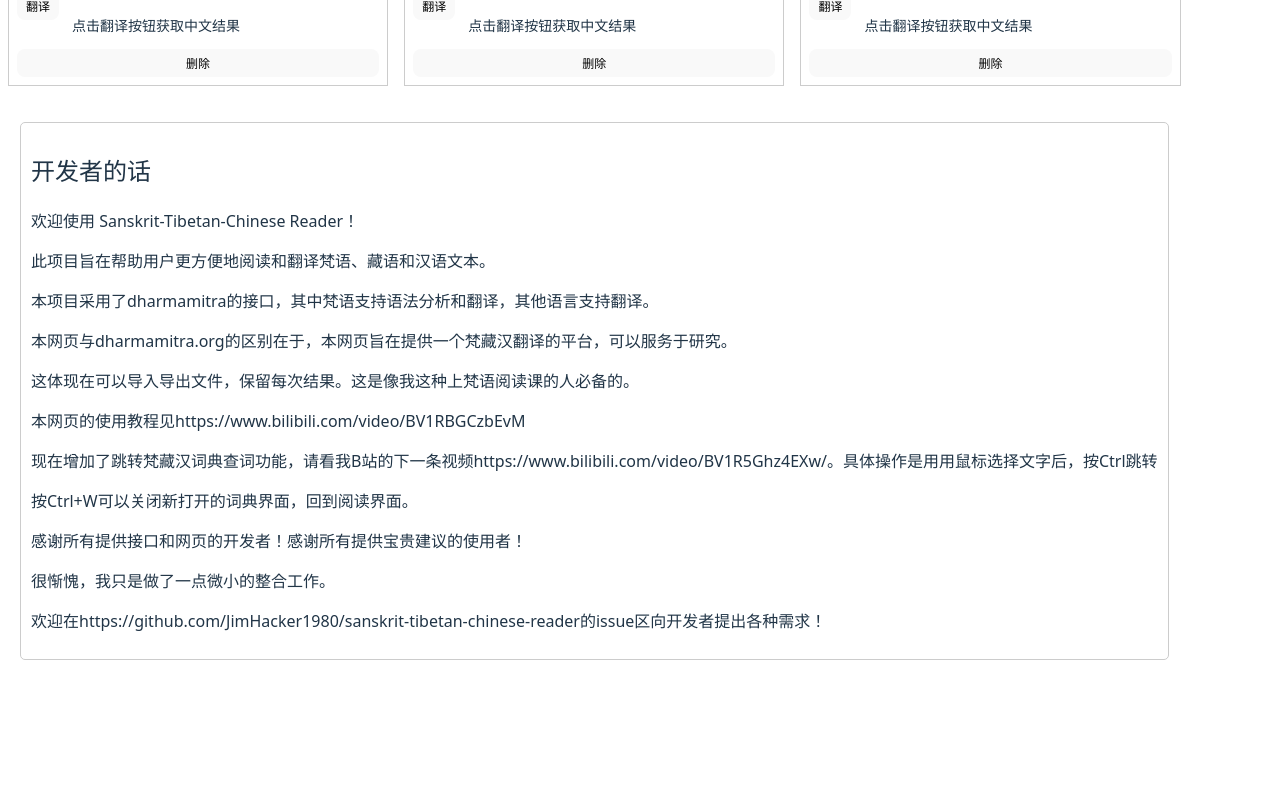
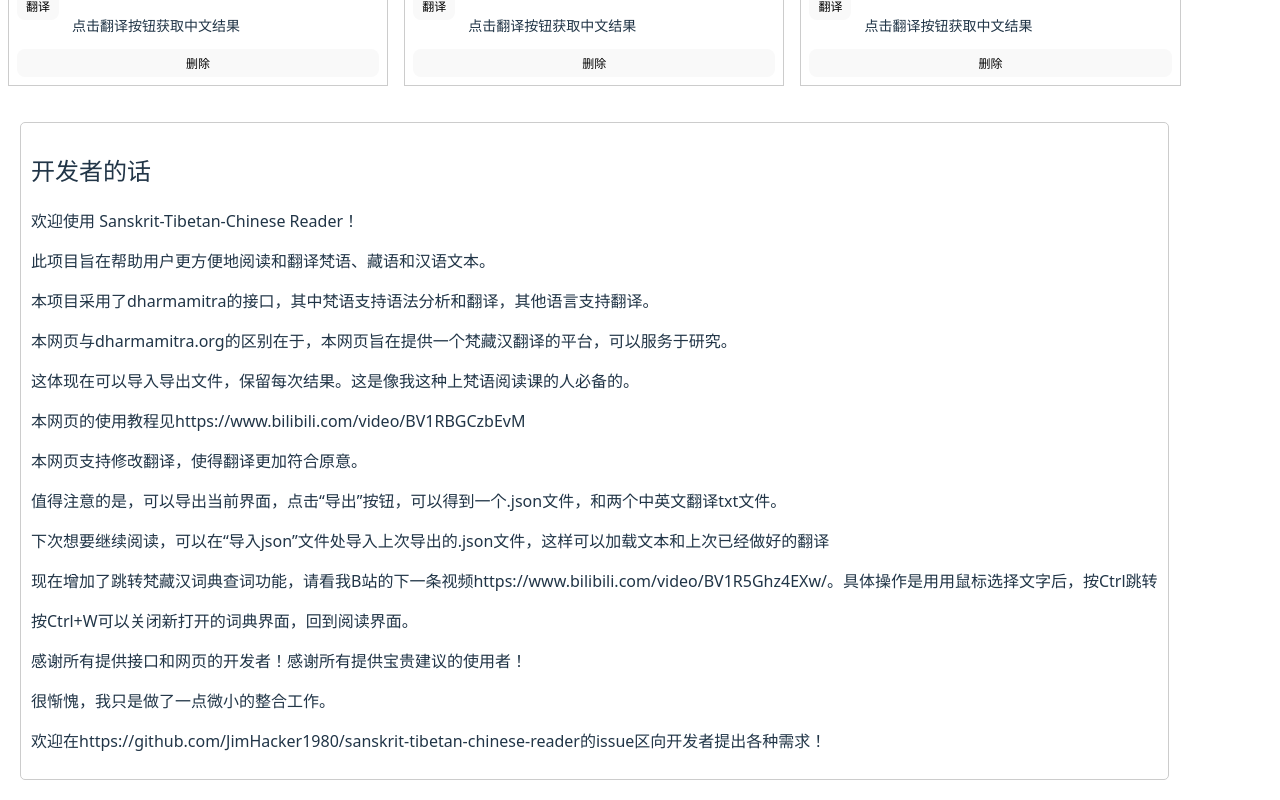
Before and after one commit to JimHacker1980/sanskrit-tibetan-chinese-reader, a React (Vite) app: page / in a window 1280 px wide. Shown: the part 516-1316 px from the top of the page. Before the commit the page ends 1196 px from the top, so only its background shows below. Built offline with nearby package versions, Linux system fonts and the light colour scheme.

Commit message:
17th commit

```diff
--- a/src/components/DeveloperNotes.jsx
+++ b/src/components/DeveloperNotes.jsx
@@ -10,6 +10,9 @@ const DeveloperNotes = () => {
             <p>本网页与dharmamitra.org的区别在于，本网页旨在提供一个梵藏汉翻译的平台，可以服务于研究。</p>
             <p>这体现在可以导入导出文件，保留每次结果。这是像我这种上梵语阅读课的人必备的。</p>
             <p>本网页的使用教程见https://www.bilibili.com/video/BV1RBGCzbEvM</p>
+            <p>本网页支持修改翻译，使得翻译更加符合原意。</p>
+            <p>值得注意的是，可以导出当前界面，点击“导出”按钮，可以得到一个.json文件，和两个中英文翻译txt文件。</p>
+            <p>下次想要继续阅读，可以在“导入json”文件处导入上次导出的.json文件，这样可以加载文本和上次已经做好的翻译</p>
             <p>现在增加了跳转梵藏汉词典查词功能，请看我B站的下一条视频https://www.bilibili.com/video/BV1R5Ghz4EXw/。具体操作是用用鼠标选择文字后，按Ctrl跳转</p>
             <p>按Ctrl+W可以关闭新打开的词典界面，回到阅读界面。</p>
             <p>感谢所有提供接口和网页的开发者！感谢所有提供宝贵建议的使用者！</p>
```
